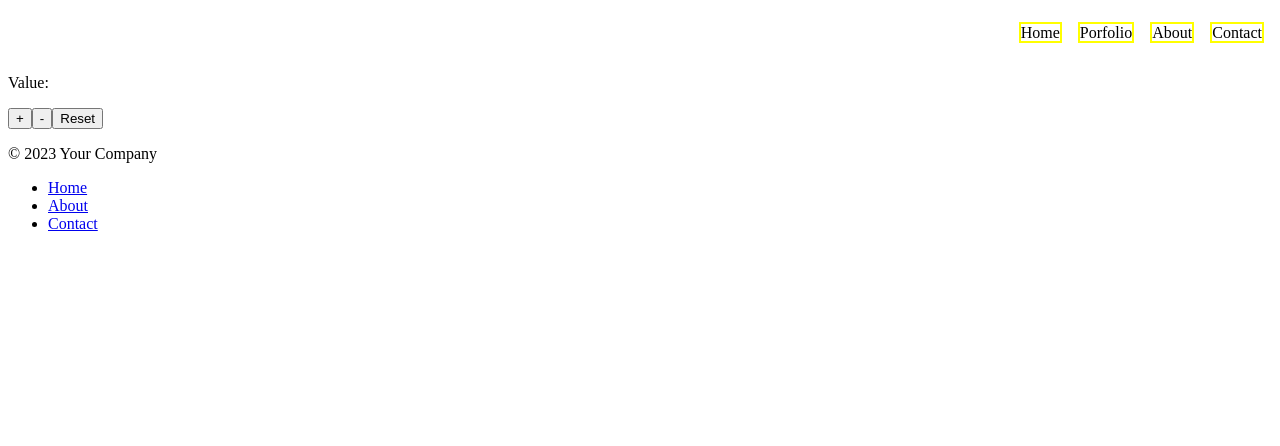
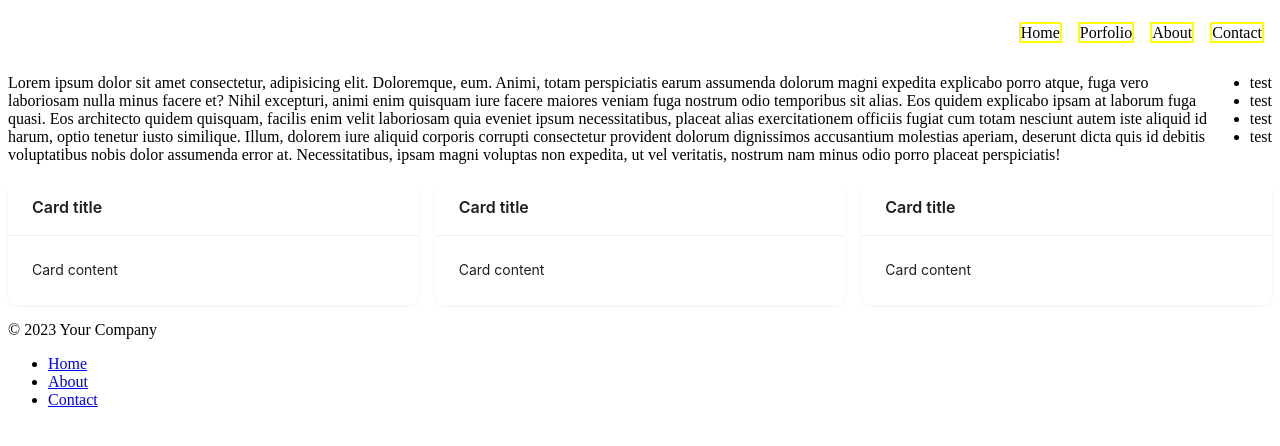
Before and after one commit to dchamp16/new-portfolio-slash-react-learn, a React (Create React App) app: page /about in a window 1280 px wide. Shown: the top 446 px of the page. Built offline with nearby package versions, Linux system fonts and the light colour scheme.

Commit message:
added new styles

```diff
--- a/package.json
+++ b/package.json
@@ -9,6 +9,7 @@
   "main": "src/index.js",
   "dependencies": {
     "@ant-design/icons": "^5.2.6",
+    "antd": "^5.11.3",
     "loader-utils": "3.2.1",
     "react": "18.2.0",
     "react-dom": "18.2.0",
--- a/src/App.js
+++ b/src/App.js
@@ -1,14 +1,22 @@
 // COMPONETS
 import Header from "./componets/Header";
+import {BodyContent} from "./componets/BodyContent";
+import RightBar from "./componets/RightBar";
+import Portfolio from "./componets/Portfolio";
 import Footer from "./componets/Footer";
 import TestButton from "./componets/TestButton";
 
+import './index.scss'
+
 export default function App() {
   return (
-    <div className="App">
+    <div className="App main-grid">
       <Header />
-      <TestButton />
+      <BodyContent/>
+      <RightBar/>
+      <Portfolio/>
       <Footer />
+        {/*<TestButton />*/}
     </div>
   );
 }
--- /dev/null
+++ b/src/componets/BodyContent.jsx
@@ -0,0 +1,12 @@
+import React from 'react';
+
+export function BodyContent(props) {
+    return (
+        <>
+            <main className='main'>
+               <p>Lorem ipsum dolor sit amet consectetur, adipisicing elit. Doloremque, eum. Animi, totam perspiciatis earum assumenda dolorum magni expedita explicabo porro atque, fuga vero laboriosam nulla minus facere et? Nihil excepturi, animi enim quisquam iure facere maiores veniam fuga nostrum odio temporibus sit alias. Eos quidem explicabo ipsam at laborum fuga quasi. Eos architecto quidem quisquam, facilis enim velit laboriosam quia eveniet ipsum necessitatibus, placeat alias exercitationem officiis fugiat cum totam nesciunt autem iste aliquid id harum, optio tenetur iusto similique. Illum, dolorem iure aliquid corporis corrupti consectetur provident dolorum dignissimos accusantium molestias aperiam, deserunt dicta quis id debitis voluptatibus nobis dolor assumenda error at. Necessitatibus, ipsam magni voluptas non expedita, ut vel veritatis, nostrum nam minus odio porro placeat perspiciatis!</p>
+            </main>
+
+        </>
+    );
+}
--- a/src/componets/Footer.jsx
+++ b/src/componets/Footer.jsx
@@ -2,7 +2,7 @@ import React from "react";
 
 const Footer = () => {
   return (
-    <footer>
+    <footer className='footer'>
       <div className="footer-content">
         <p>&copy; 2023 Your Company</p>
         <ul>
--- a/src/componets/Header.jsx
+++ b/src/componets/Header.jsx
@@ -4,7 +4,7 @@ import {AppstoreTwoTone} from "@ant-design/icons";
 const Header = () => {
   const navTitles = ["Home", "Porfolio", "About", "Contact"];
   return (
-    <header>
+    <header className='header'>
         <div className='navigator'>
             <ul className='nav-list'>
                 {navTitles.map((value, index) => {
--- /dev/null
+++ b/src/componets/Portfolio.jsx
@@ -0,0 +1,30 @@
+import React from 'react';
+import { Card, Col, Row } from 'antd';
+
+function Portfolio(props) {
+    return (
+        <>
+        <div className='portfolio'>
+            <Row gutter={16}>
+                <Col span={8}>
+                    <Card title="Card title" bordered={false}>
+                        Card content
+                    </Card>
+                </Col>
+                <Col span={8}>
+                    <Card title="Card title" bordered={false}>
+                        Card content
+                    </Card>
+                </Col>
+                <Col span={8}>
+                    <Card title="Card title" bordered={false}>
+                        Card content
+                    </Card>
+                </Col>
+            </Row>
+        </div>
+        </>
+    );
+}
+
+export default Portfolio;
--- /dev/null
+++ b/src/componets/RightBar.jsx
@@ -0,0 +1,18 @@
+import React from 'react';
+
+function RightBar(props) {
+    return (
+        <>
+            <div className='right-bar'>
+                <ul>
+                    <li>test</li>
+                    <li>test</li>
+                    <li>test</li>
+                    <li>test</li>
+                </ul>
+            </div>
+        </>
+    );
+}
+
+export default RightBar;
--- a/src/componets/components-style/header-style.scss
+++ b/src/componets/components-style/header-style.scss
@@ -32,9 +32,6 @@ $TESTCOLOR : yellow;
       display: none;
   }
 
-
-
-
 }
 
 // Hide .nav-icon on large screens
--- /dev/null
+++ b/src/index.css
@@ -0,0 +1,31 @@
+.main-grid {
+  display: grid;
+  grid-template-areas: "top top top top top" "center center center center right" "center center center center right" "portfolio portfolio portfolio portfolio portfolio" "bottom bottom bottom bottom bottom";
+}
+@media screen and (max-width: 600px) {
+  .main-grid {
+    grid-template-areas: "top top top" "right right right" "center center center" "portfolio portfolio portfolio" "bottom bottom bottom";
+  }
+}
+
+.header {
+  grid-area: top;
+}
+
+.right-bar {
+  grid-area: right;
+}
+
+.main {
+  grid-area: center;
+}
+
+.portfolio {
+  grid-area: portfolio;
+}
+
+.footer {
+  grid-area: bottom;
+}
+
+/*# sourceMappingURL=index.css.map */
--- /dev/null
+++ b/src/index.scss
@@ -0,0 +1,37 @@
+.main-grid {
+  display: grid;
+  grid-template-areas:
+    'top top top top top'
+    'center center center center right'
+    'center center center center right'
+    'portfolio portfolio portfolio portfolio portfolio'
+    'bottom bottom bottom bottom bottom';
+  @media screen and (max-width: 600px) {
+    grid-template-areas:
+      'top top top'
+      'right right right'
+      'center center center'
+      'portfolio portfolio portfolio'
+      'bottom bottom bottom';
+  }
+}
+
+.header{
+  grid-area: top;
+}
+
+.right-bar{
+  grid-area: right;
+}
+
+.main{
+  grid-area: center;
+}
+
+.portfolio{
+  grid-area: portfolio;
+}
+
+.footer{
+  grid-area: bottom;
+}
```
Also changed, not shown: 2 other files (tests, documents, lock files or other folders).
